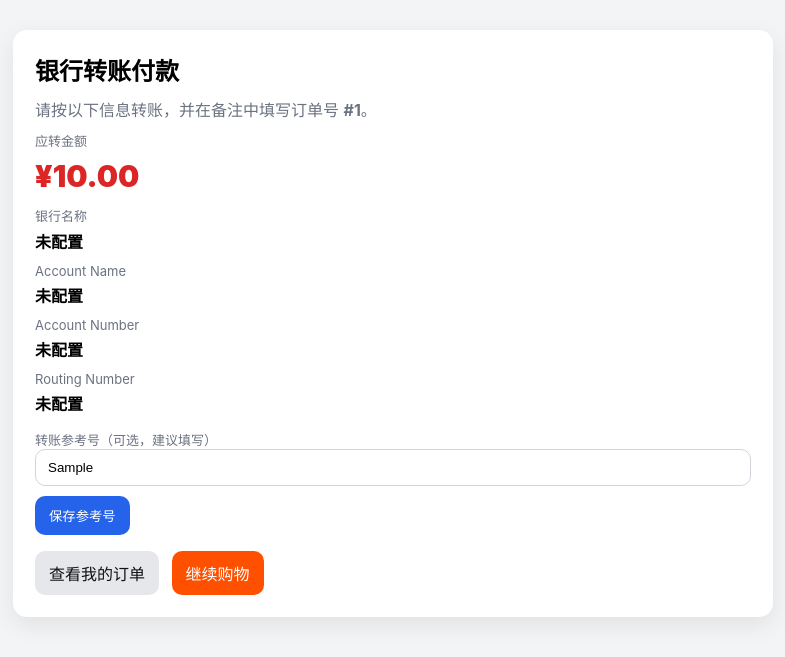
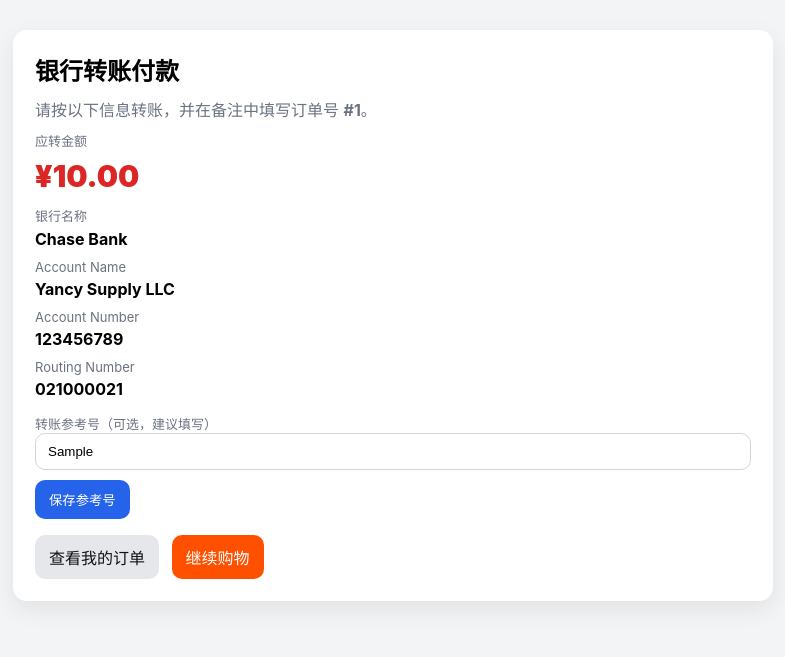
Before and after one commit to yancy0911/tea-supply-system, a Django app: page /payments/bank-transfer/1/ in a window 1280 px wide. Shown: the top 657 px of the page, without its empty margins (247-1032 px from the left). Run offline with Django 4.2, Linux system fonts and the light colour scheme; a user stored in the database is signed in; tables that the repository leaves empty hold one stand-in row (values such as "Sample post").

Commit message:
add bank transfer config (stable version)
Made-with: Cursor

```diff
--- a/tea_supply/settings.py
+++ b/tea_supply/settings.py
@@ -214,6 +214,12 @@ BANK_NAME = os.environ.get("BANK_NAME", "").strip()
 BANK_ACCOUNT_NAME = os.environ.get("BANK_ACCOUNT_NAME", "").strip()
 BANK_ACCOUNT_NUMBER = os.environ.get("BANK_ACCOUNT_NUMBER", "").strip()
 BANK_ROUTING_NUMBER = os.environ.get("BANK_ROUTING_NUMBER", "").strip()
+BANK_TRANSFER_INFO = {
+    "bank_name": "Chase Bank",
+    "account_name": "Yancy Supply LLC",
+    "account_number": "123456789",
+    "routing_number": "021000021",
+}
 
 # Default primary key field type
 # https://docs.djangoproject.com/en/4.2/ref/settings/#default-auto-field
--- a/tea_supply/views.py
+++ b/tea_supply/views.py
@@ -1740,7 +1740,7 @@ def stripe_cancel(request):
 @require_GET
 def bank_transfer_instructions(request, order_id):
     order = get_object_or_404(Order, pk=order_id, ordered_by_id=request.user.id)
-    bank = _bank_transfer_info()
+    bank = getattr(settings, "BANK_TRANSFER_INFO", None) or {}
     return render(
         request,
         "shop/bank_transfer_instructions.html",
--- a/templates/shop/bank_transfer_instructions.html
+++ b/templates/shop/bank_transfer_instructions.html
@@ -26,13 +26,13 @@
         <div class="k">应转金额</div>
         <div class="amt">¥{{ order.total_revenue|floatformat:2 }}</div>
         <div class="k">银行名称</div>
-        <div class="v">{{ bank_info.bank_name|default:"未配置" }}</div>
+        <div class="v">{% firstof bank_info.bank_name "请联系管理员" %}</div>
         <div class="k">Account Name</div>
-        <div class="v">{{ bank_info.account_name|default:"未配置" }}</div>
+        <div class="v">{% firstof bank_info.account_name "请联系管理员" %}</div>
         <div class="k">Account Number</div>
-        <div class="v">{{ bank_info.account_number|default:"未配置" }}</div>
+        <div class="v">{% firstof bank_info.account_number "请联系管理员" %}</div>
         <div class="k">Routing Number</div>
-        <div class="v">{{ bank_info.routing_number|default:"未配置" }}</div>
+        <div class="v">{% firstof bank_info.routing_number "请联系管理员" %}</div>
 
         <form method="post" action="{% url 'update-transfer-reference' order.id %}" style="margin-top:14px">
           {% csrf_token %}
```
